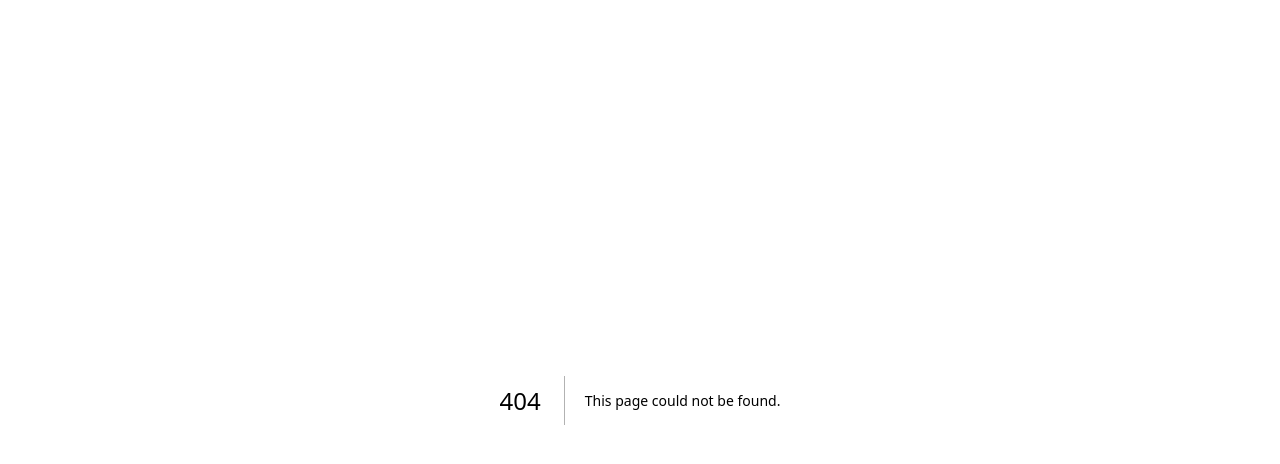
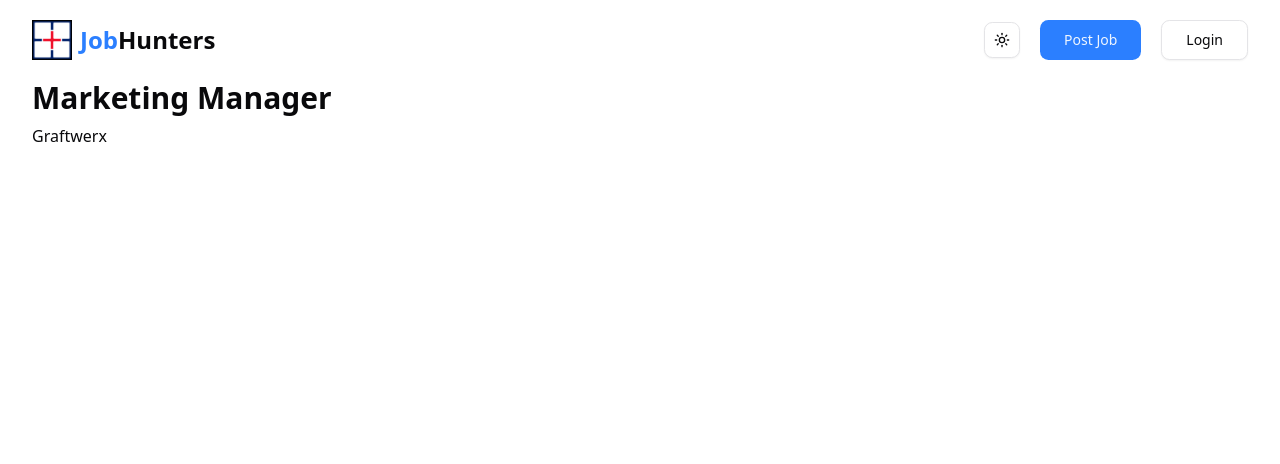
Before and after one commit to Graftwerx/jobwerx, a Next.js app: page /job/1 in a window 1280 px wide. Before the commit this address had no page. Shown: the top 464 px of the page. Built offline with nearby package versions, Linux system fonts and the light colour scheme; no server answers.

Commit message:
job id page

```diff
--- /dev/null
+++ b/src/app/(mainLayout)/job/[jobId]/page.tsx
@@ -0,0 +1,17 @@
+export default function JobIdPage() {
+  return (
+    <div className="grid lg:grid-cols-[1fr,400px] gap-8">
+      <div className="space-y-8">
+        {/*header*/}
+        <div className="flex items-center justify-between">
+          <div>
+            <h1 className="text-3xl font-bold">Marketing Manager</h1>
+            <div className="flex items-center gap-2 mt-2">
+              <p className="font-medium">Graftwerx</p>
+            </div>
+          </div>
+        </div>
+      </div>
+    </div>
+  );
+}
--- a/src/app/api/inngest/functions.ts
+++ b/src/app/api/inngest/functions.ts
@@ -75,7 +75,7 @@ export const sendPeriodicJobListings = inngest.createFunction(
             #eee; border-radius: 5px;">
             <h3 style="margin: 0;">${job.jobTitle}</h3>
             <p style="margin: 5px 0;">${job.Company.name} * ${job.location}</p>
-            <p style="margin: 5px 0;">$${job.salaryFrom.toLocaleString} -  $${job.salaryTo.toLocaleString}</p>
+            <p style="margin: 5px 0;">$${job.salaryFrom.toLocaleString()} - $${job.salaryTo.toLocaleString()}</p>
             </div> `
           ).join("");
 
--- a/src/components/general/JobCard.tsx
+++ b/src/components/general/JobCard.tsx
@@ -27,7 +27,7 @@ interface iAppProps {
 
 export function JobCard({ job }: iAppProps) {
   return (
-    <Link href={`/job`}>
+    <Link href={`/job/${job.id}`}>
       <Card className="hover:shadow-lg transition-all duration-300 hover:border-primary">
         <CardHeader>
           <div className="flex flex-col md:flex-row gap-4">
```
